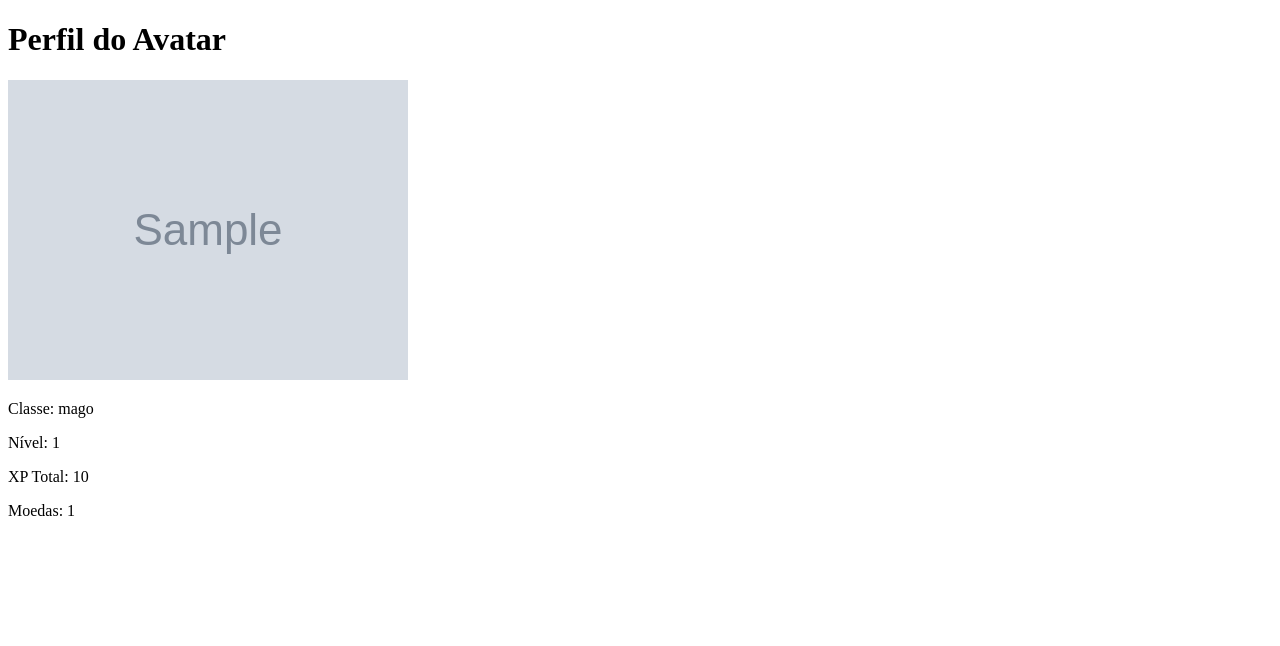
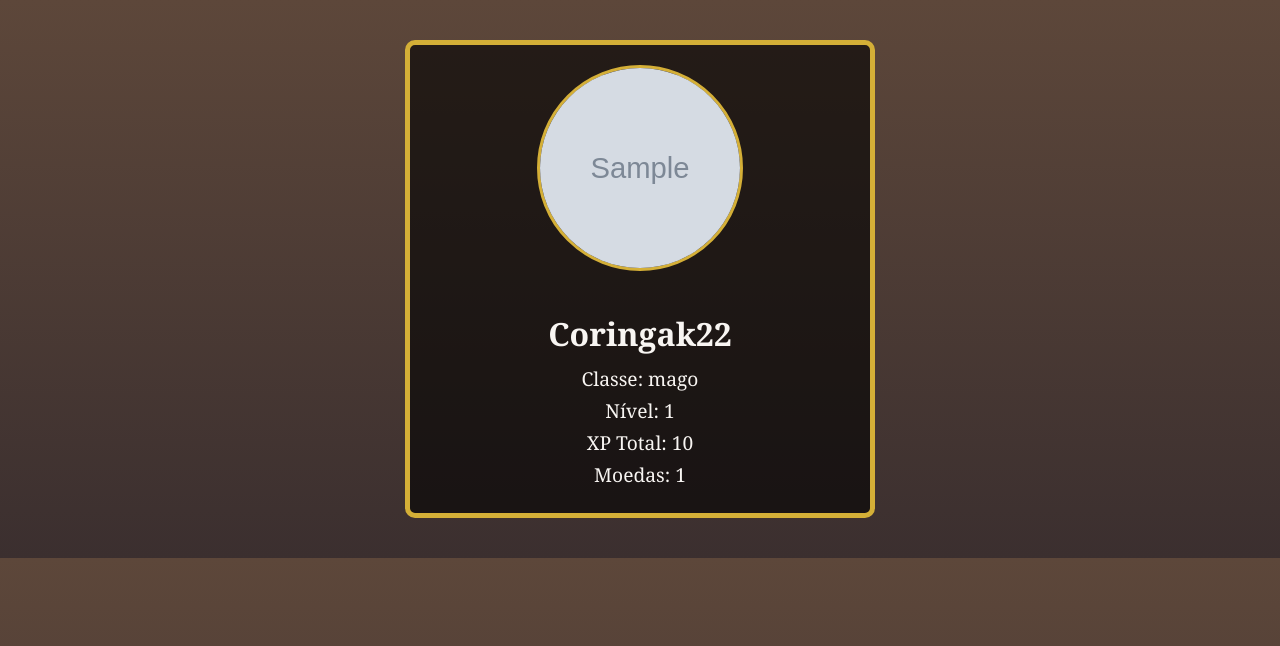
Before and after one commit to Coringadev22/Gulango-Guerreiro, a Django app: page /avatars/perfil/ in a window 1280 px wide. Shown: the top 646 px of the page. Run offline with Django 5.2, Linux system fonts and the light colour scheme; a user stored in the database is signed in; data comes from the database, SQL or seed files in the repository; tables that the repository leaves empty hold one stand-in row (values such as "Sample post"); grey boxes marked "Sample" are stand-in pictures.

Commit message:
Add medieval styled avatar profile template

```diff
--- a/gulango_warrior/avatars/templates/avatars/perfil.html
+++ b/gulango_warrior/avatars/templates/avatars/perfil.html
@@ -1,14 +1,55 @@
 <!DOCTYPE html>
 <html>
 <head>
+    <meta charset="utf-8">
     <title>Perfil do Avatar</title>
+    <style>
+        body {
+            margin: 0;
+            padding: 40px;
+            background: linear-gradient(#5d473a, #3b2f2f);
+            color: #f8f5f2;
+            font-family: "Georgia", serif;
+        }
+
+        .perfil-card {
+            max-width: 420px;
+            margin: 0 auto;
+            padding: 20px;
+            text-align: center;
+            background-color: rgba(0, 0, 0, 0.6);
+            border: 5px solid #d4af37;
+            border-radius: 10px;
+        }
+
+        .perfil-card img {
+            width: 200px;
+            height: 200px;
+            object-fit: cover;
+            border-radius: 50%;
+            border: 3px solid #d4af37;
+            margin-bottom: 15px;
+        }
+
+        .perfil-card h1 {
+            font-size: 2em;
+            margin-bottom: 10px;
+        }
+
+        .perfil-card p {
+            margin: 5px 0;
+            font-size: 1.2em;
+        }
+    </style>
 </head>
 <body>
-    <h1>Perfil do Avatar</h1>
-    <img src="{{ avatar.imagem.url }}" alt="Avatar" />
-    <p>Classe: {{ avatar.classe }}</p>
-    <p>Nível: {{ avatar.nivel }}</p>
-    <p>XP Total: {{ avatar.xp_total }}</p>
-    <p>Moedas: {{ avatar.moedas }}</p>
+    <div class="perfil-card">
+        <img src="{{ avatar.imagem.url }}" alt="Avatar">
+        <h1>{{ avatar.user.username }}</h1>
+        <p>Classe: {{ avatar.classe }}</p>
+        <p>Nível: {{ avatar.nivel }}</p>
+        <p>XP Total: {{ avatar.xp_total }}</p>
+        <p>Moedas: {{ avatar.moedas }}</p>
+    </div>
 </body>
 </html>
```
